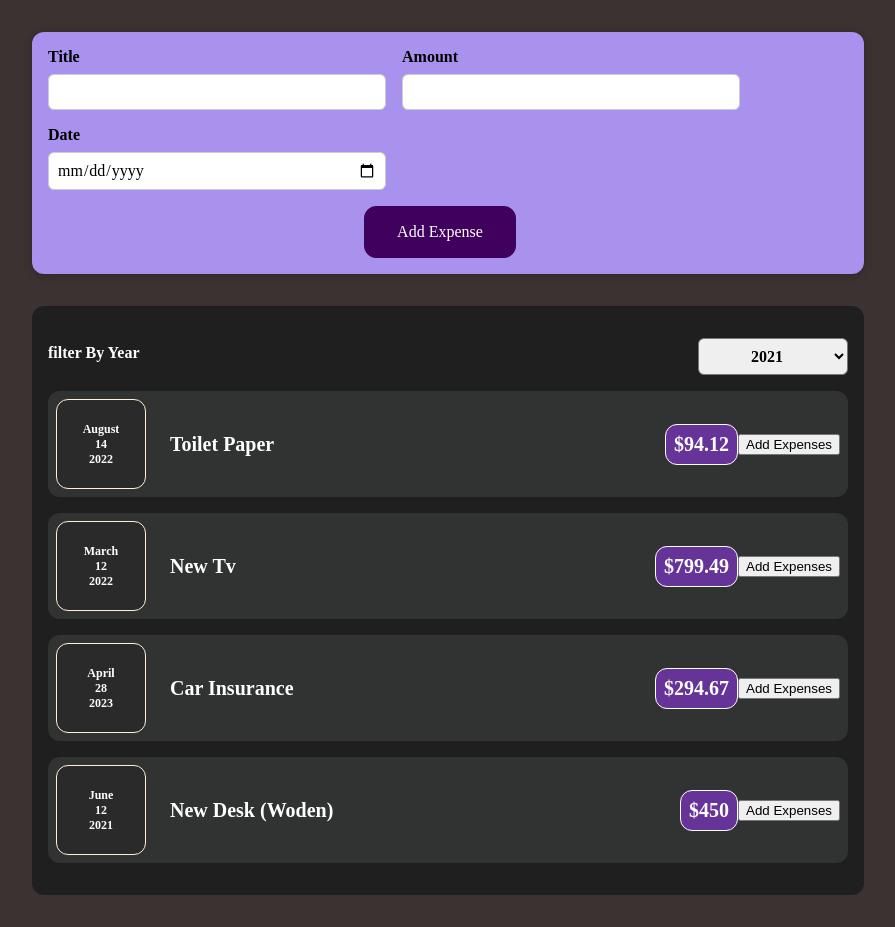
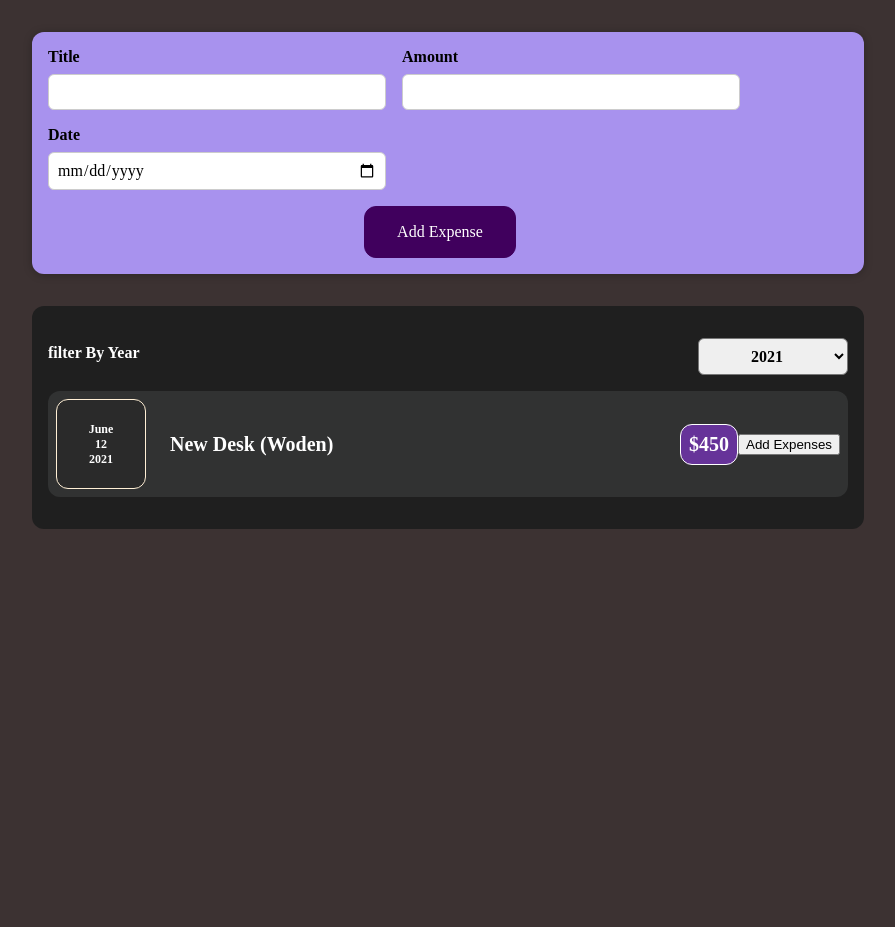
Before and after one commit to Chikmurgechetan/react, a React (Create React App) app: page / in a window 1280 px wide. Shown: the whole page, without its empty margins (192-1087 px from the left). After the commit the page ends 800 px from the top, so only its background shows below. Built offline with nearby package versions, Linux system fonts and the light colour scheme.

Commit message:
Add FiltetoExpense

```diff
--- a/src/Components/Expenses/Expenses.js
+++ b/src/Components/Expenses/Expenses.js
@@ -12,12 +12,20 @@
         setFilteredYear(selectedYear);
     }
 
+    const filteredExpenses= props.items.filter(expense=>{
+        return expense.date.getFullYear().toString() === filteredYear;
+    })
+
+
     return (
         <Card className="expense">
-       <ExpensesFilter selected={filteredYear} onChangeFilter={filterChangeHandler} />
+       <ExpensesFilter
+        selected={filteredYear}
+        onChangeFilter={filterChangeHandler}
+         />
 
 
-      {props.items.map((expense)=>(
+      {filteredExpenses.map((expense)=>(
          <ExpenseItem
             key={expense.id}
             title={expense.title}
```
